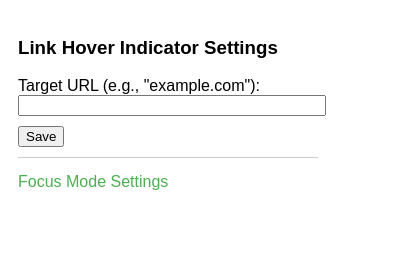
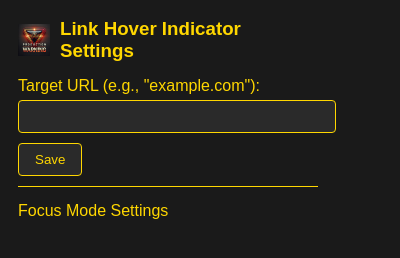
Before and after one commit to matteo1123/Production-Warning-extension, a browser extension: page popup.html in a window 400 px wide. Drawn offline with Linux system fonts and the light colour scheme.

Commit message:
improved styling, focusmode working

```diff
--- a/popup.html
+++ b/popup.html
@@ -6,29 +6,77 @@
       width: 300px;
       padding: 10px;
       font-family: Arial, sans-serif;
+      background-color: #1a1a1a;
+      color: #ffd700;
+    }
+    .header {
+      display: flex;
+      align-items: center;
+      margin-bottom: 15px;
+    }
+    .header img {
+      width: 32px;
+      height: 32px;
+      margin-right: 10px;
+    }
+    h3 {
+      color: #ffd700;
+      margin: 0;
     }
     input {
       width: 100%;
       margin-bottom: 10px;
+      padding: 8px;
+      background-color: #2a2a2a;
+      border: 1px solid #ffd700;
+      color: #ffd700;
+      border-radius: 4px;
+    }
+    input:focus {
+      outline: none;
+      border-color: #cc0000;
+    }
+    button {
+      padding: 8px 16px;
+      background-color: #2a2a2a;
+      color: #ffd700;
+      border: 1px solid #ffd700;
+      border-radius: 4px;
+      cursor: pointer;
+      transition: all 0.3s ease;
+    }
+    button:hover {
+      background-color: #cc0000;
+      border-color: #cc0000;
+      color: #ffffff;
+    }
+    label {
+      color: #ffd700;
+      display: block;
+      margin-bottom: 5px;
     }
     .nav-links {
       margin-top: 10px;
       padding-top: 10px;
-      border-top: 1px solid #ccc;
+      border-top: 1px solid #ffd700;
     }
     .nav-links a {
       display: block;
-      color: #4CAF50;
+      color: #ffd700;
       text-decoration: none;
       padding: 5px 0;
+      transition: all 0.3s ease;
     }
     .nav-links a:hover {
-      text-decoration: underline;
+      color: #cc0000;
     }
   </style>
 </head>
 <body>
-  <h3>Link Hover Indicator Settings</h3>
+  <div class="header">
+    <img src="icons/icon32.png" alt="Logo">
+    <h3>Link Hover Indicator Settings</h3>
+  </div>
   <label for="targetUrl">Target URL (e.g., "example.com"):</label>
   <input type="text" id="targetUrl">
   <button id="save">Save</button>
```
Also changed, not shown: background.js (added, +43 -0 lines), focus.html (+19 -0 lines), focus.js (+30 -1 lines), manifest.json.
